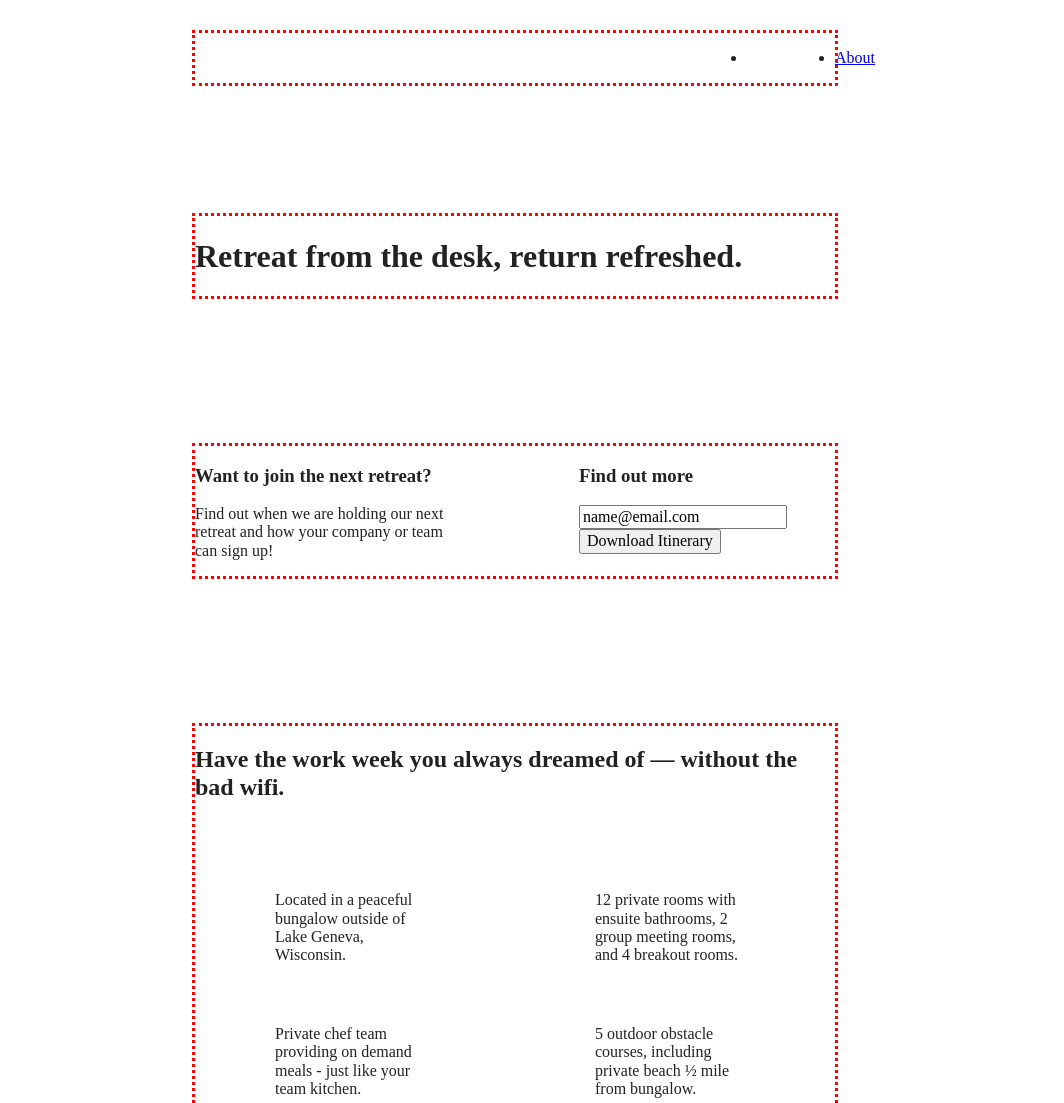
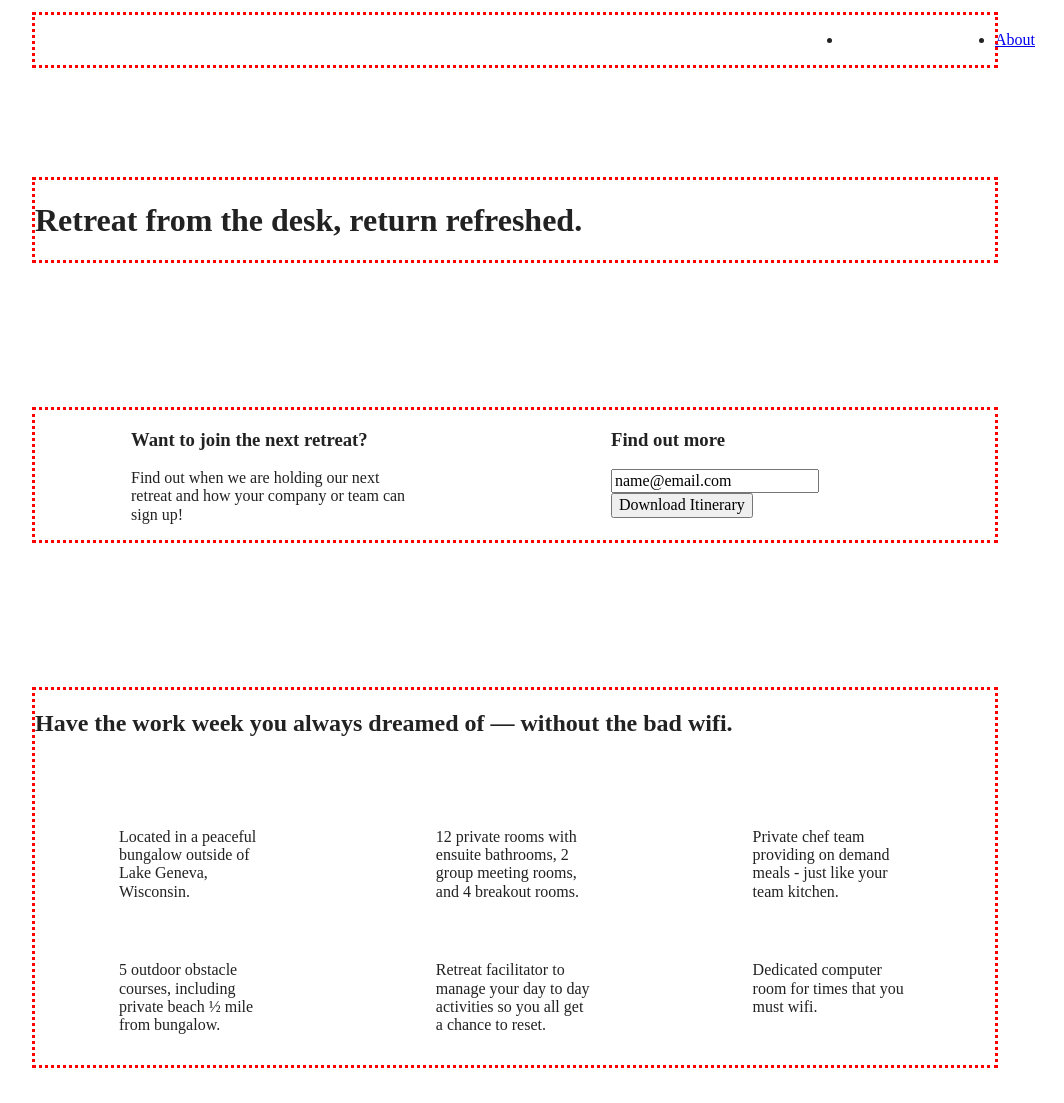
Before and after one commit to Quiet44/My-Website, a website built with Parcel: page index.html in a window 1280 px wide. Shown: the top 1103 px of the page, without its empty margins (125-1189 px from the left). Built offline with nearby package versions, Linux system fonts and the light colour scheme.

Commit message:
Desktop coding

```diff
--- a/css/main.css
+++ b/css/main.css
@@ -472,12 +472,68 @@
   .faq h2 {
     width: 100%;
   }
-}
+
 
     @media only screen and (min-width: 1200px) {
       /*Desktop styles here*/
     }
+   /* General styles */
+   .content-wrapper {
+    max-width: 960px;
   }
+
+  /* Header */
+  header {
+    padding: 15px 0;
+  }
+
+  /* Hero */
+  .hero-area h1 {
+    width: 80%;
+  }
+
+  /* Aside */
+  aside .content-wrapper {
+    justify-content: space-around;
+  }
+
+  aside .content-wrapper .form-description,
+  aside .content-wrapper .form {
+    width: 30%;
+  }
+
+  /* Features */
+
+  .features h2 {
+    width: 90%;
+  }
+
+  .features article {
+    flex-basis: 33%;
+  }
+
+  /* Reviews */
+  .reviews article div {
+    width: 42%;
+  }
+
+  /* ==========================================================================
+  About Page
+  ========================================================================== */
+
+  .mission h2,
+  .contact-section .content-wrapper h2 {
+    width: 95%;
+  }
+
+  /* ==========================================================================
+  FAQ Page
+  ========================================================================== */
+  .faq h2 {
+    width: 100%;
+  }
+
+
   @media print,
   (-webkit-min-device-pixel-ratio: 1.25),
   (min-resolution: 1.25dppx),
```
